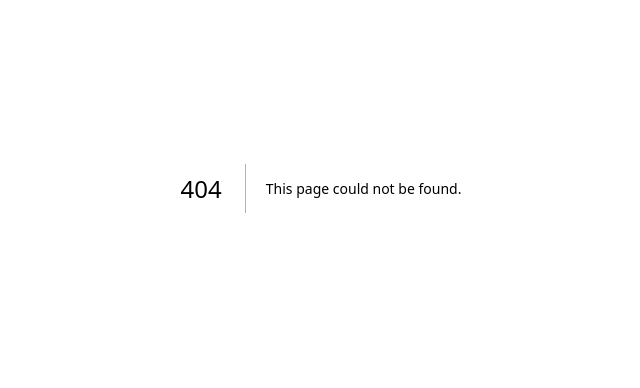
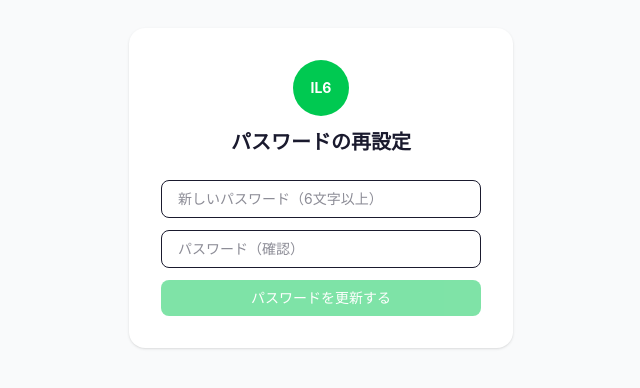
Before and after one commit to mmatsutani-code/lunchboard, a Next.js app: page /auth/reset in a window 1280 px wide. Before the commit this address had no page. Shown: the part 212-600 px from the top of the page, without its empty margins (319-959 px from the left). Built offline with nearby package versions, Linux system fonts and the light colour scheme; no server answers.

Commit message:
add password reset flow for existing users
https://claude.ai/code/session_01FNWpbekVyEkom97DAniwLt

```diff
--- /dev/null
+++ b/app/auth/reset/page.tsx
@@ -0,0 +1,54 @@
+'use client'
+import { useState } from 'react'
+import { useRouter } from 'next/navigation'
+import { createClient } from '@/lib/supabase'
+
+export default function ResetPasswordPage() {
+  const [password, setPassword] = useState('')
+  const [confirm, setConfirm] = useState('')
+  const [message, setMessage] = useState('')
+  const [loading, setLoading] = useState(false)
+  const supabase = createClient()
+  const router = useRouter()
+
+  async function handleReset() {
+    if (!password || password !== confirm) {
+      setMessage('パスワードが一致しません')
+      return
+    }
+    if (password.length < 6) {
+      setMessage('パスワードは6文字以上で入力してください')
+      return
+    }
+    setLoading(true)
+    const { error } = await supabase.auth.updateUser({ password })
+    if (error) setMessage(error.message)
+    else router.push('/board')
+    setLoading(false)
+  }
+
+  return (
+    <div className="min-h-screen flex items-center justify-center bg-gray-50">
+      <div className="bg-white p-8 rounded-2xl shadow max-w-sm w-full">
+        <div className="text-center mb-6">
+          <div className="w-14 h-14 bg-green-500 rounded-full flex items-center justify-center text-white text-sm font-bold mx-auto mb-3">IL6</div>
+          <h1 className="text-xl font-semibold">パスワードの再設定</h1>
+        </div>
+        <div className="space-y-3">
+          <input type="password" placeholder="新しいパスワード（6文字以上）" value={password} onChange={e => setPassword(e.target.value)}
+            className="w-full border rounded-lg px-4 py-2 text-sm focus:outline-none focus:ring-2 focus:ring-green-400" />
+          <input type="password" placeholder="パスワード（確認）" value={confirm} onChange={e => setConfirm(e.target.value)}
+            onKeyDown={e => e.key === 'Enter' && handleReset()}
+            className="w-full border rounded-lg px-4 py-2 text-sm focus:outline-none focus:ring-2 focus:ring-green-400" />
+          {message && (
+            <p className="text-sm text-center text-gray-600">{message}</p>
+          )}
+          <button onClick={handleReset} disabled={loading || !password || !confirm}
+            className="w-full bg-green-500 text-white rounded-lg py-2 text-sm font-medium hover:bg-green-600 disabled:opacity-50">
+            {loading ? '処理中...' : 'パスワードを更新する'}
+          </button>
+        </div>
+      </div>
+    </div>
+  )
+}
--- a/app/login/page.tsx
+++ b/app/login/page.tsx
@@ -3,21 +3,29 @@ import { useState } from 'react'
 import { useRouter } from 'next/navigation'
 import { createClient } from '@/lib/supabase'
 
+type Mode = 'login' | 'signup' | 'reset'
+
 export default function LoginPage() {
   const [email, setEmail] = useState('')
   const [password, setPassword] = useState('')
-  const [isSignUp, setIsSignUp] = useState(false)
+  const [mode, setMode] = useState<Mode>('login')
   const [message, setMessage] = useState('')
   const [loading, setLoading] = useState(false)
   const supabase = createClient()
   const router = useRouter()
 
+  function switchMode(next: Mode) {
+    setMode(next)
+    setMessage('')
+  }
+
   async function handleSubmit() {
-    if (!email || !password) return
+    if (!email) return
+    if (mode !== 'reset' && !password) return
     setLoading(true)
     setMessage('')
 
-    if (isSignUp) {
+    if (mode === 'signup') {
       const { error } = await supabase.auth.signUp({
         email,
         password,
@@ -25,10 +33,16 @@ export default function LoginPage() {
       })
       if (error) setMessage(error.message)
       else setMessage('確認メールを送りました。メール内のリンクをクリックして登録を完了してください。')
-    } else {
+    } else if (mode === 'login') {
       const { error } = await supabase.auth.signInWithPassword({ email, password })
       if (error) setMessage('メールアドレスまたはパスワードが正しくありません')
       else router.push('/board')
+    } else {
+      const { error } = await supabase.auth.resetPasswordForEmail(email, {
+        redirectTo: `${location.origin}/auth/reset`
+      })
+      if (error) setMessage(error.message)
+      else setMessage('パスワード再設定メールを送りました。メール内のリンクをクリックしてください。')
     }
 
     setLoading(false)
@@ -45,20 +59,31 @@ export default function LoginPage() {
         <div className="space-y-3">
           <input type="email" placeholder="メールアドレス" value={email} onChange={e => setEmail(e.target.value)}
             className="w-full border rounded-lg px-4 py-2 text-sm focus:outline-none focus:ring-2 focus:ring-green-400" />
-          <input type="password" placeholder="パスワード" value={password} onChange={e => setPassword(e.target.value)}
-            onKeyDown={e => e.key === 'Enter' && handleSubmit()}
-            className="w-full border rounded-lg px-4 py-2 text-sm focus:outline-none focus:ring-2 focus:ring-green-400" />
+          {mode !== 'reset' && (
+            <input type="password" placeholder="パスワード" value={password} onChange={e => setPassword(e.target.value)}
+              onKeyDown={e => e.key === 'Enter' && handleSubmit()}
+              className="w-full border rounded-lg px-4 py-2 text-sm focus:outline-none focus:ring-2 focus:ring-green-400" />
+          )}
           {message && (
             <p className="text-sm text-center text-gray-600">{message}</p>
           )}
-          <button onClick={handleSubmit} disabled={loading || !email || !password}
+          <button onClick={handleSubmit} disabled={loading || !email || (mode !== 'reset' && !password)}
             className="w-full bg-green-500 text-white rounded-lg py-2 text-sm font-medium hover:bg-green-600 disabled:opacity-50">
-            {loading ? '処理中...' : isSignUp ? '新規登録' : 'ログイン'}
+            {loading ? '処理中...' : mode === 'signup' ? '新規登録' : mode === 'reset' ? '再設定メールを送る' : 'ログイン'}
           </button>
-          <button onClick={() => { setIsSignUp(!isSignUp); setMessage('') }}
-            className="w-full text-sm text-gray-500 hover:text-gray-700 text-center">
-            {isSignUp ? 'すでにアカウントをお持ちの方はこちら' : '初めての方はこちら（新規登録）'}
-          </button>
+          {mode === 'login' && <>
+            <button onClick={() => switchMode('signup')} className="w-full text-sm text-gray-500 hover:text-gray-700 text-center">
+              初めての方はこちら（新規登録）
+            </button>
+            <button onClick={() => switchMode('reset')} className="w-full text-sm text-gray-400 hover:text-gray-600 text-center">
+              パスワードをお忘れの方
+            </button>
+          </>}
+          {mode !== 'login' && (
+            <button onClick={() => switchMode('login')} className="w-full text-sm text-gray-500 hover:text-gray-700 text-center">
+              ログインに戻る
+            </button>
+          )}
         </div>
       </div>
     </div>
```
